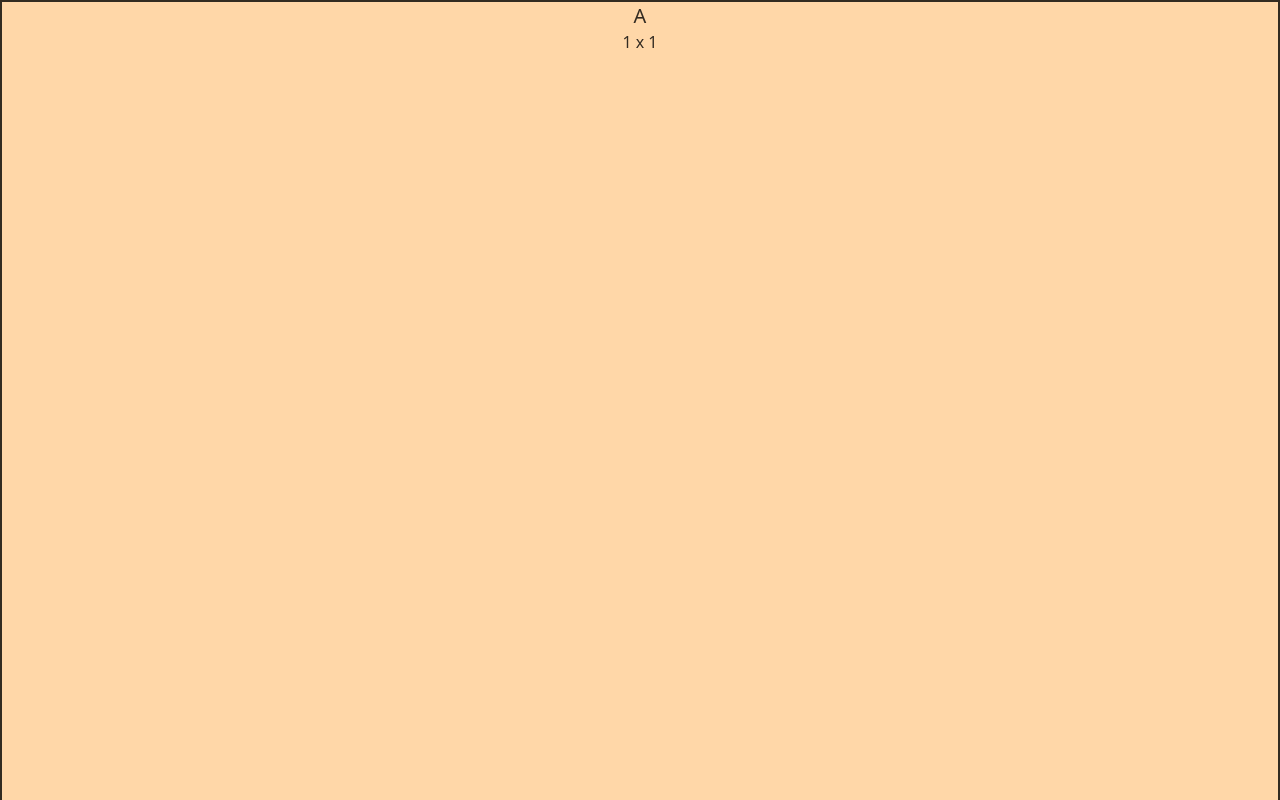
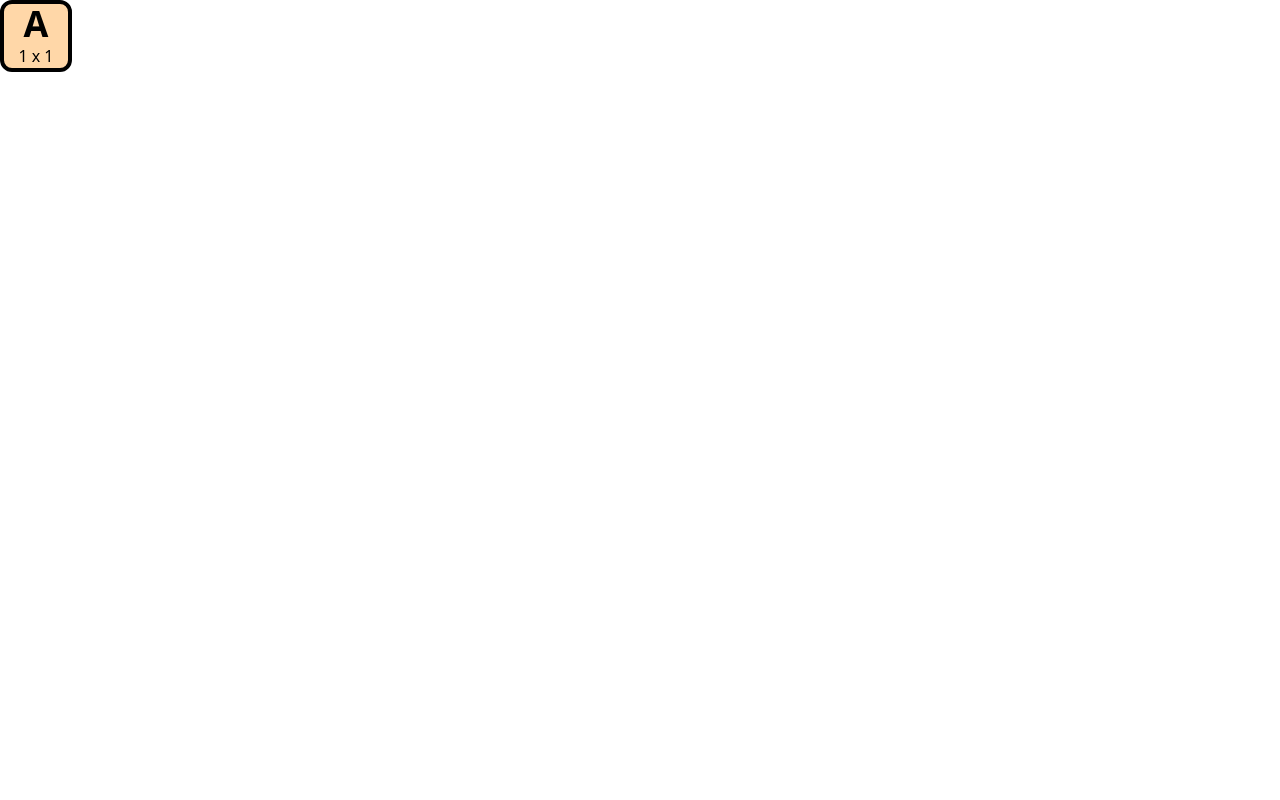
Before and after one commit to xandwr/word-gravity-pure, a SvelteKit app: page / in a window 1280 px wide. Shown: the top 800 px of the page. Built offline with nearby package versions, Linux system fonts and the light colour scheme.

Commit message:
Component

```diff
--- /dev/null
+++ b/src/components/letterSlot.svelte
@@ -0,0 +1,9 @@
+<!-- letterSlot.svelte -->
+
+<script>
+
+</script>
+
+<div>
+
+</div>
--- /dev/null
+++ b/src/components/letterTile.svelte
@@ -0,0 +1,17 @@
+<script>
+    import { createTile } from "$lib/game/state";
+
+    const test_tile = createTile("A", 1);
+</script>
+
+<div
+    id="letterTile"
+    class="aspect-square rounded-xl border-4 bg-orange-200 flex flex-col items-center justify-center w-10 h-10 p-8"
+>
+    <h class="text-4xl font-bold">{test_tile.letter}</h>
+    <span class="flex flex-row gap-1">
+        <h class="text-md">{test_tile.baseScore}</h>
+        <p>x</p>
+        <h class="text-md">{test_tile.multiplier}</h>
+    </span>
+</div>
--- a/src/routes/+page.svelte
+++ b/src/routes/+page.svelte
@@ -1,14 +1,5 @@
 <script>
-    import { createTile } from "$lib/game/state";
-
-    const test_tile = createTile("A", 1);
+    import LetterTile from "../components/letterTile.svelte";
 </script>
 
-<div id="letterTile" class="border-2 bg-orange-200 text-black/80 w-full aspect-square flex flex-col items-center">
-    <h class="text-xl">{test_tile.letter}</h>
-    <span class="flex flex-row gap-1">
-        <h class="text-md">{test_tile.baseScore}</h>
-        <p>x</p>
-        <h class="text-md">{test_tile.multiplier}</h>
-    </span>
-</div>
+<LetterTile />
```
